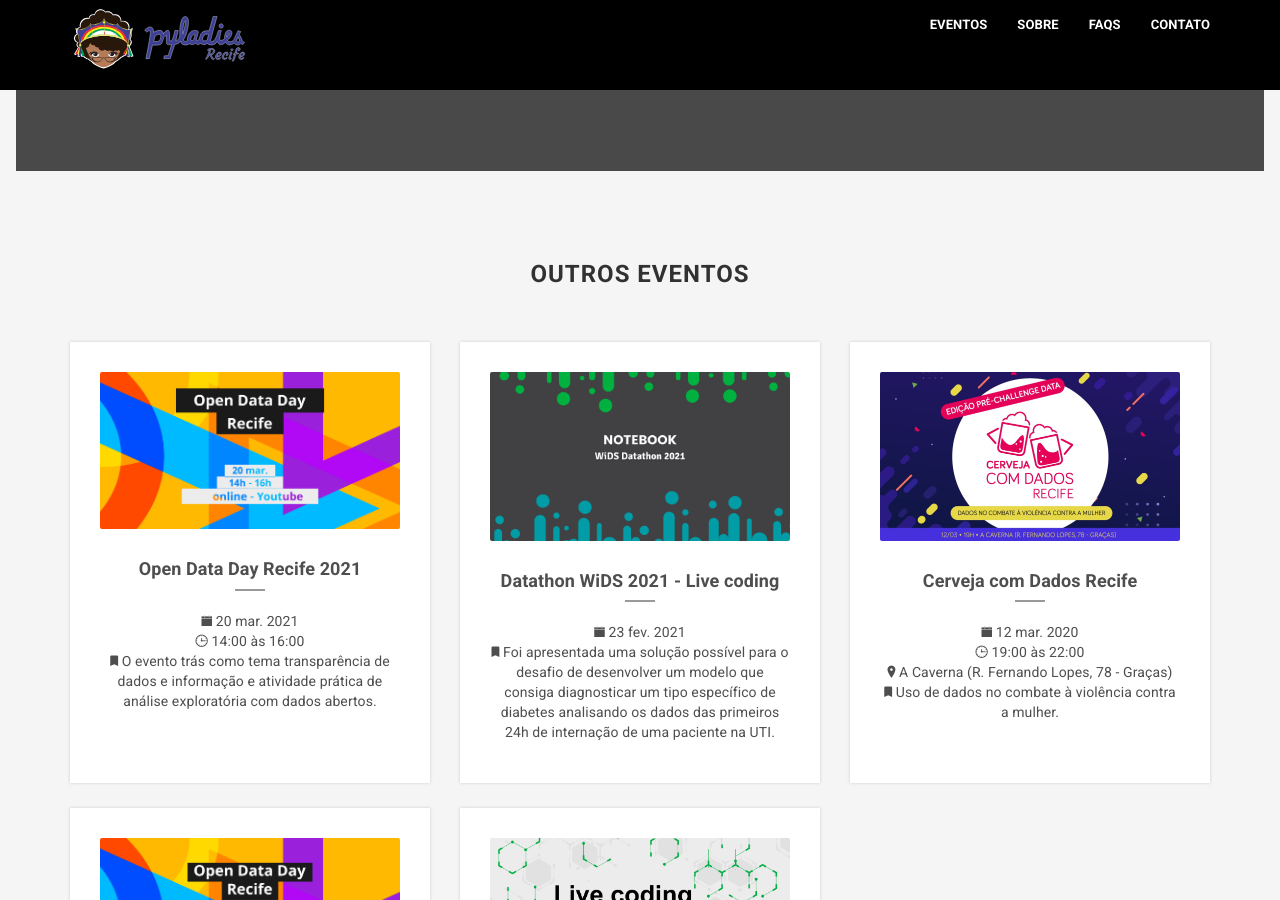
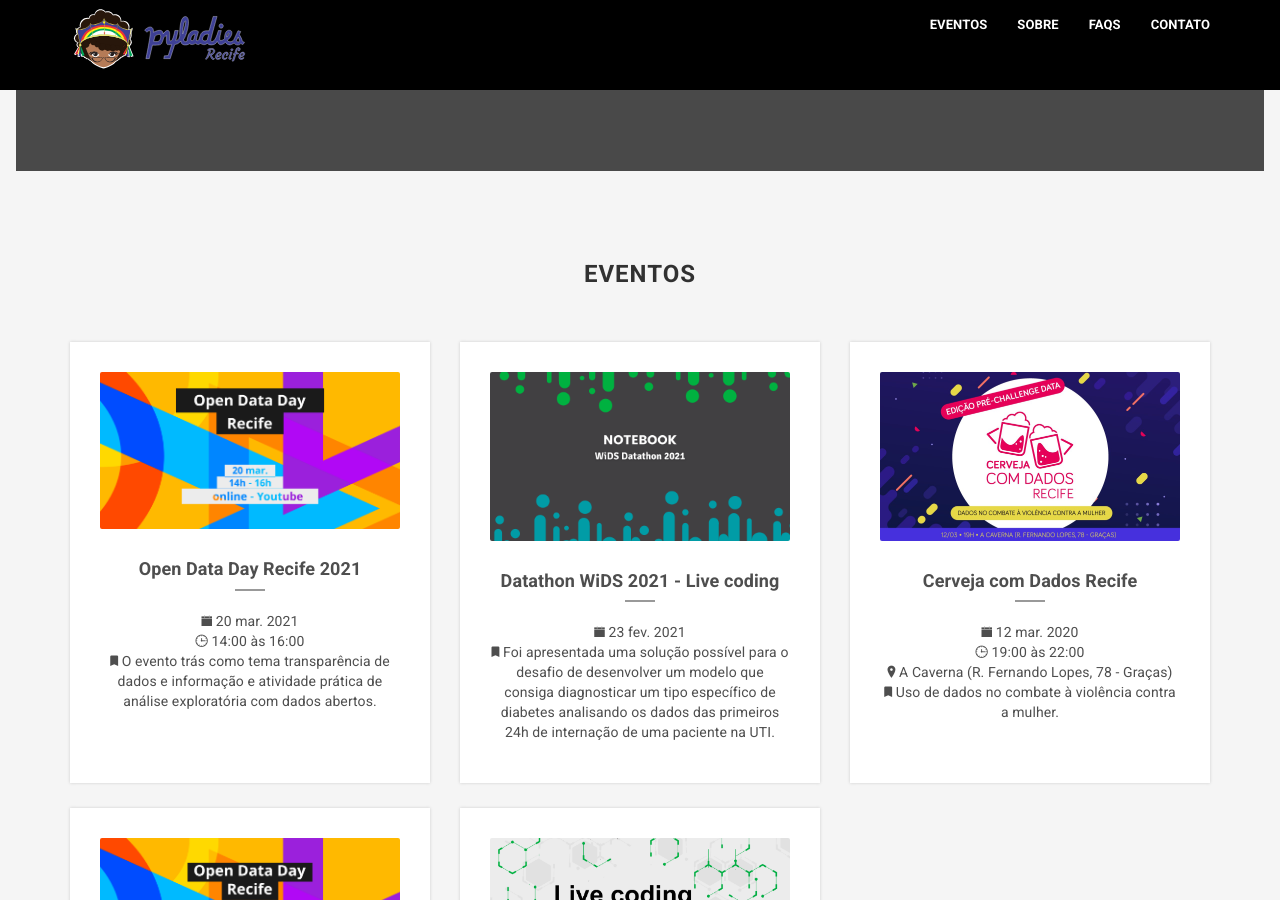
Before and after one commit to pyladiesrecife/pyladiesrecife.github.io, a Jekyll site: the page built from index.html, in a window 1280 px wide and 900 px high, scrolled down 2319 px. Built offline with Jekyll 4.4.1, drawn with Linux system fonts in a browser that asks for light colours; some web fonts are replaced.

Commit message:
Atualiza titulo da seção eventos

```diff
--- a/_includes/events.html
+++ b/_includes/events.html
@@ -2,7 +2,7 @@
     <div class="container">
         <div class="row">
             <div class="col-md-12">
-                <h3 class="section-title">Outros eventos</h3>
+                <h3 class="section-title">Eventos</h3>
             </div>
         </div>
 
```
